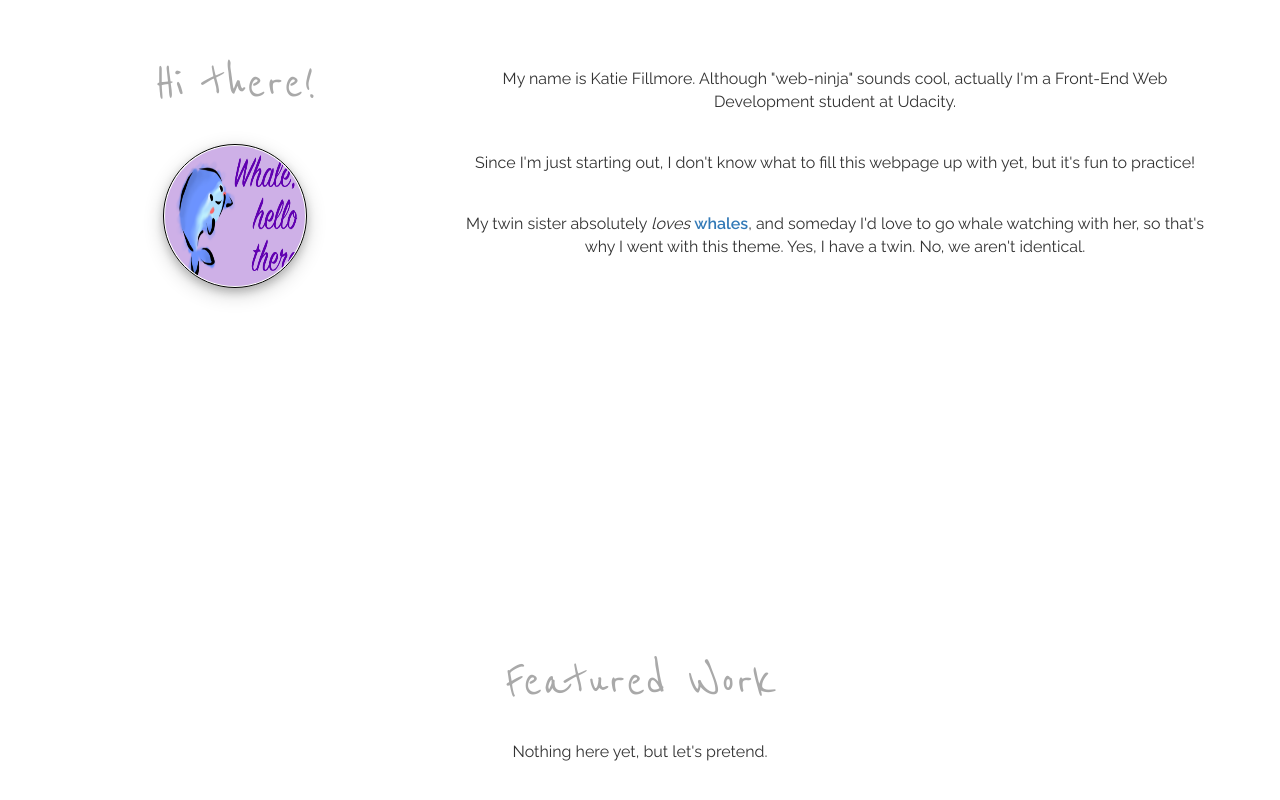
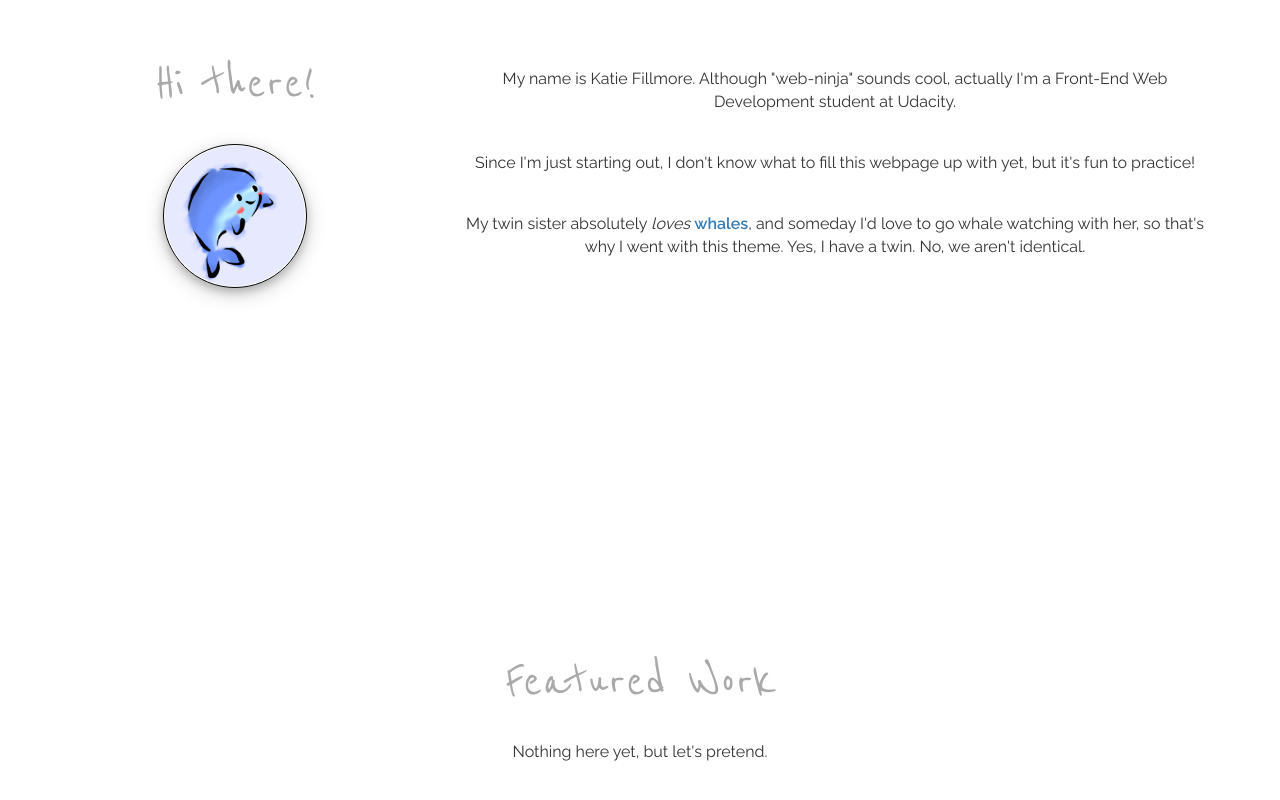
Before and after one commit to pineapplemon/pineapplemon.github.io, a plain HTML site: page index.html in a window 1280 px wide. Shown: the part 1112-1912 px from the top of the page. Drawn offline with nearby package versions, Linux system fonts and the light colour scheme.

Commit message:
Update index.html

```diff
--- a/index.html
+++ b/index.html
@@ -61,7 +61,7 @@
             <h2 id="hi-there">Hi there!</h2> <!-- nested these inside so that the h2 and image would align vertically -->
           </div>
           <div class="col-sm-12">
-            <img class="logo profile" src="pineapplemon.github.io/img/Whale_hello_there!.png" alt="Whale logo" />
+            <img class="logo profile" src="img/whalehellothere2_logo.png" alt="Whale logo" />
           </div>
         </div>
       </div>
```
